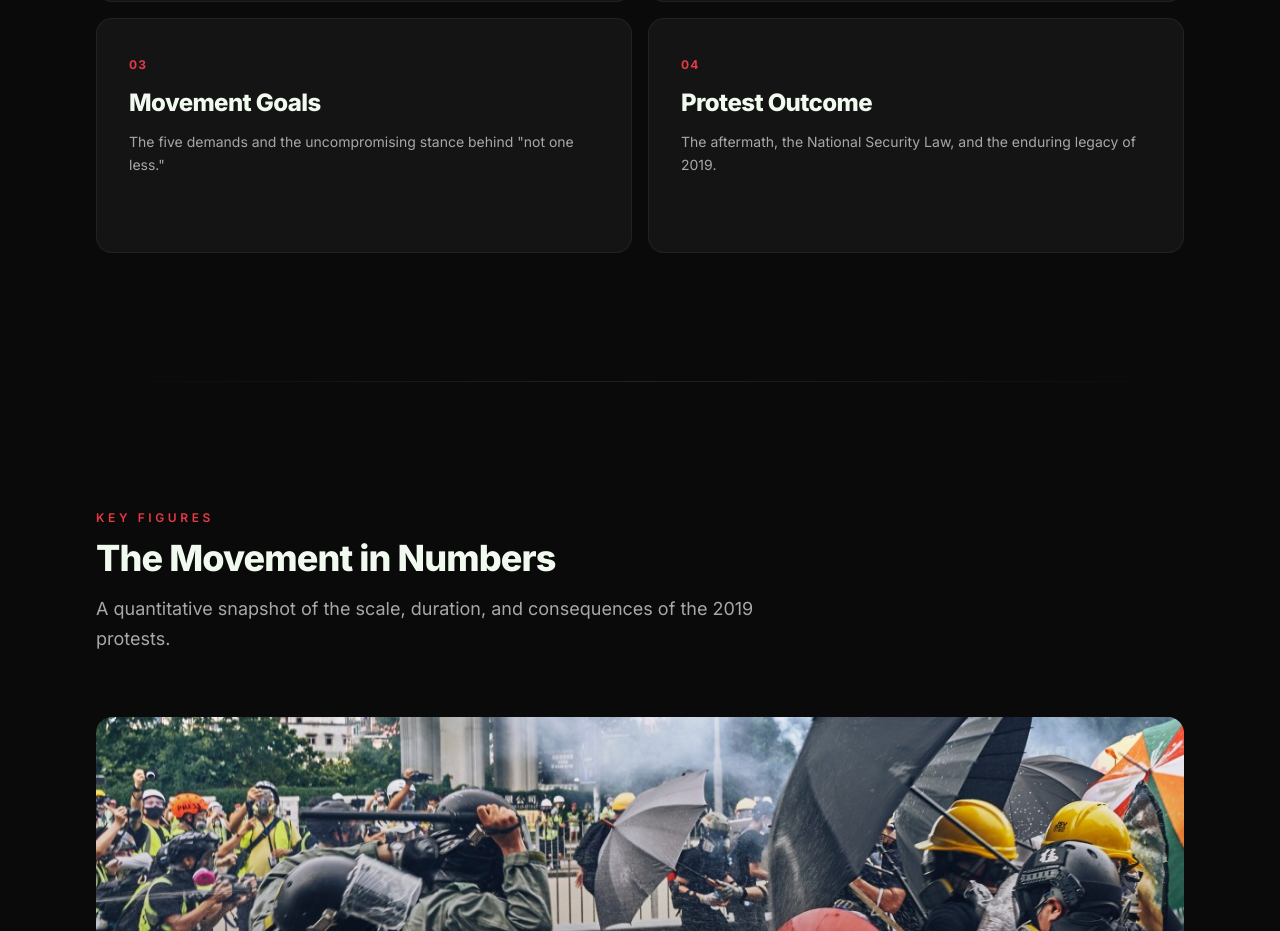
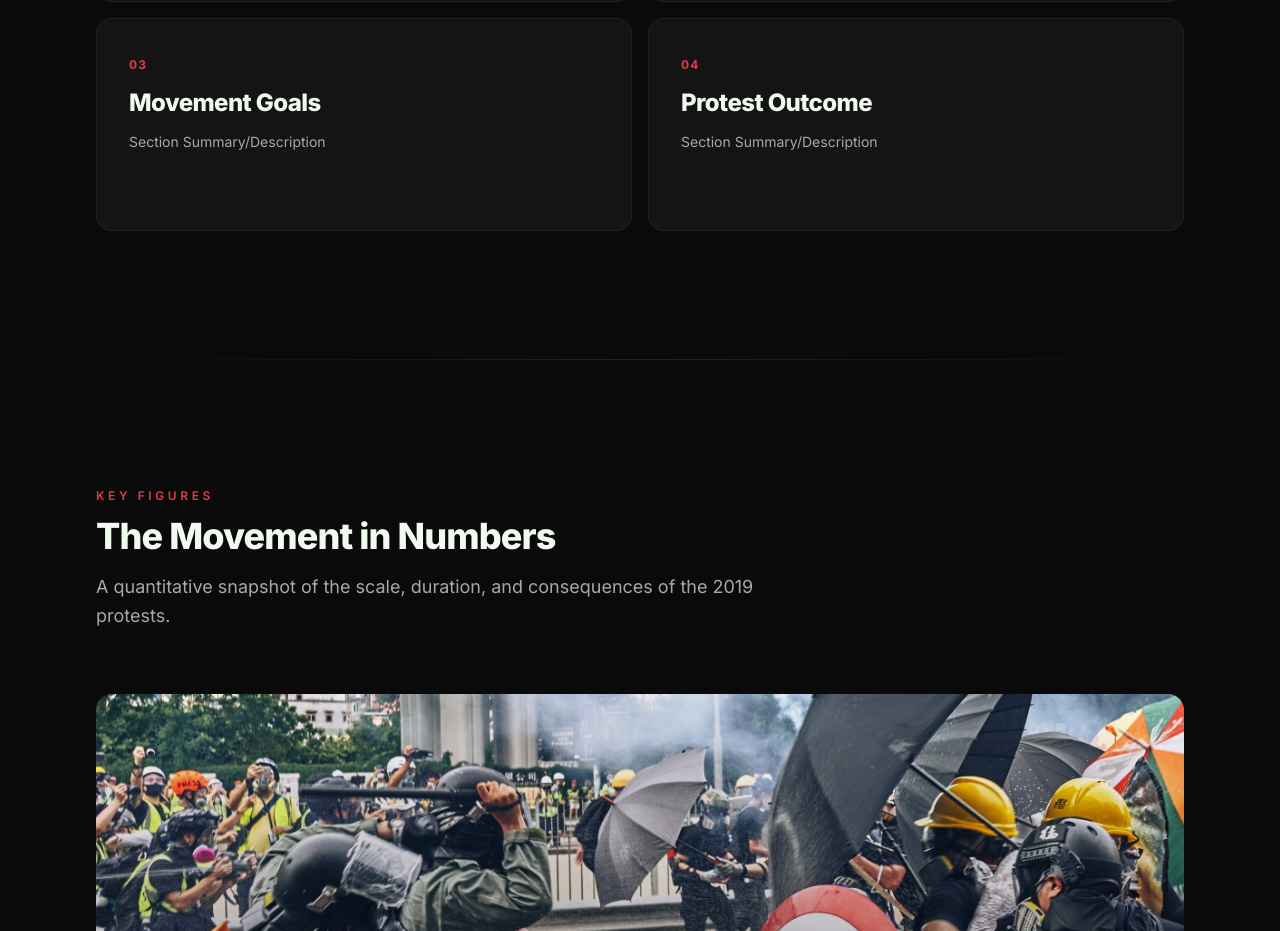
Before and after one commit to sunhaoxiangwang/hk2019-neo-liberalism, a React (Vite) app: page / in a window 1280 px wide. Shown: the part 1203-2134 px from the top of the page. Built offline with nearby package versions, Linux system fonts and the light colour scheme; what @builder.io/react would draw is missing.

Commit message:
Replace page subtitles with placeholder text

```diff
--- a/src/pages/Goals.tsx
+++ b/src/pages/Goals.tsx
@@ -32,7 +32,7 @@ export default function Goals() {
       <PageHero
         label="Movement Goals"
         title="Five Demands, Not One Less"
-        subtitle='The uncompromising demands that defined a movement and the decentralized strategy behind "be water."'
+        subtitle="Section Summary/Description"
         backgroundImage="/images/hero-goals.jpg"
       />
       <PageContent sections={sections} />
--- a/src/pages/Home.tsx
+++ b/src/pages/Home.tsx
@@ -21,15 +21,13 @@ const pages = [
     to: "/goals",
     label: "03",
     title: "Movement Goals",
-    description:
-      'The five demands and the uncompromising stance behind "not one less."',
+    description: "Section Summary/Description",
   },
   {
     to: "/outcome",
     label: "04",
     title: "Protest Outcome",
-    description:
-      "The aftermath, the National Security Law, and the enduring legacy of 2019.",
+    description: "Section Summary/Description",
   },
 ];
 
--- a/src/pages/Outcome.tsx
+++ b/src/pages/Outcome.tsx
@@ -32,7 +32,7 @@ export default function Outcome() {
       <PageHero
         label="Protest Outcome"
         title="Aftermath & Legacy"
-        subtitle="The National Security Law, the global diaspora, and why the echoes of 2019 refuse to fade."
+        subtitle="Section Summary/Description"
         backgroundImage="/images/hero-outcome.jpg"
       />
       <PageContent sections={sections} />
```
